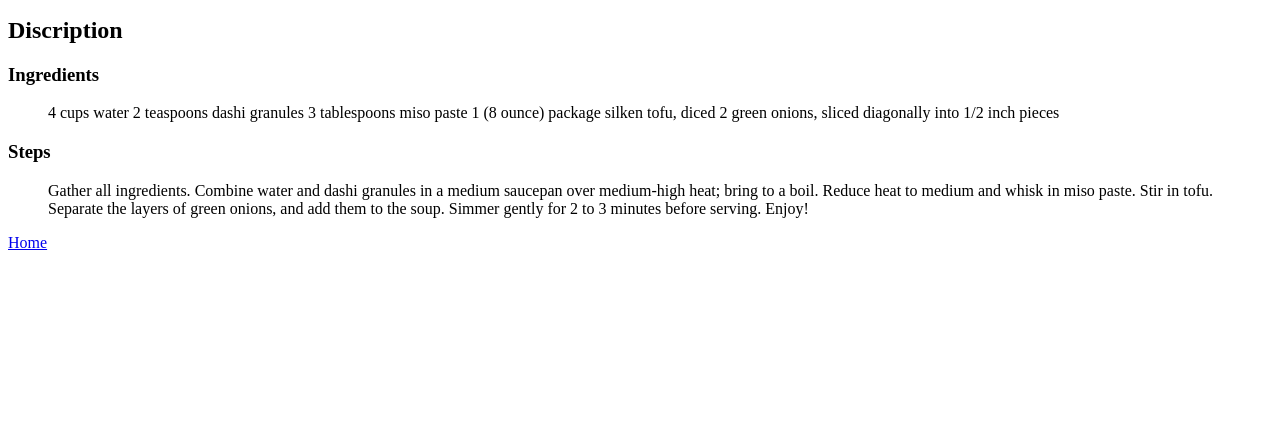
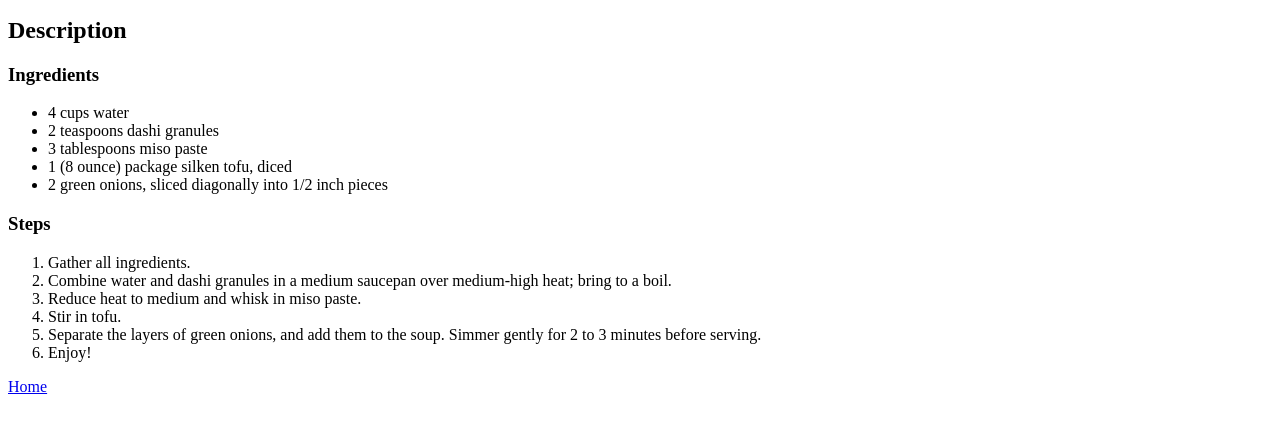
Before and after one commit to 3tatata/odin-recipes, a plain HTML site: page recipes/miso-soup.html in a window 1280 px wide. Shown: the part 101-534 px from the top of the page. Drawn offline with Linux system fonts and the light colour scheme.

Commit message:
change ls to li(mistake)

```diff
--- a/recipes/miso-soup.html
+++ b/recipes/miso-soup.html
@@ -8,23 +8,23 @@
 <body>
     <h1>Miso-Soup</h1>
     <img src="c:\Users\habat\Miso-Soup.jpg" alt="Miso-Soup">
-    <h2>Discription</h2>
+    <h2>Description</h2>
     <h3>Ingredients</h3>
         <ul>
-            <ls>4 cups water</ls>
-            <ls>2 teaspoons dashi granules</ls>
-            <ls>3 tablespoons miso paste</ls>
-            <ls>1 (8 ounce) package silken tofu, diced</ls>
-            <ls>2 green onions, sliced diagonally into 1/2 inch pieces</ls>
+            <li>4 cups water</li>
+            <li>2 teaspoons dashi granules</li>
+            <li>3 tablespoons miso paste</li>
+            <li>1 (8 ounce) package silken tofu, diced</li>
+            <li>2 green onions, sliced diagonally into 1/2 inch pieces</li>
         </ul>
     <h3>Steps</h3>
         <ol>
-            <ls>Gather all ingredients.</ls>
-            <ls>Combine water and dashi granules in a medium saucepan over medium-high heat; bring to a boil.</ls>
-            <ls>Reduce heat to medium and whisk in miso paste.</ls>
-            <ls>Stir in tofu.</ls>
-            <ls>Separate the layers of green onions, and add them to the soup. Simmer gently for 2 to 3 minutes before serving.</ls>
-            <ls>Enjoy!</ls>
+            <li>Gather all ingredients.</li>
+            <li>Combine water and dashi granules in a medium saucepan over medium-high heat; bring to a boil.</li>
+            <li>Reduce heat to medium and whisk in miso paste.</li>
+            <li>Stir in tofu.</li>
+            <li>Separate the layers of green onions, and add them to the soup. Simmer gently for 2 to 3 minutes before serving.</li>
+            <li>Enjoy!</li>
         </ol>
     <a href="../index.html">Home</a>
 </body>
```
